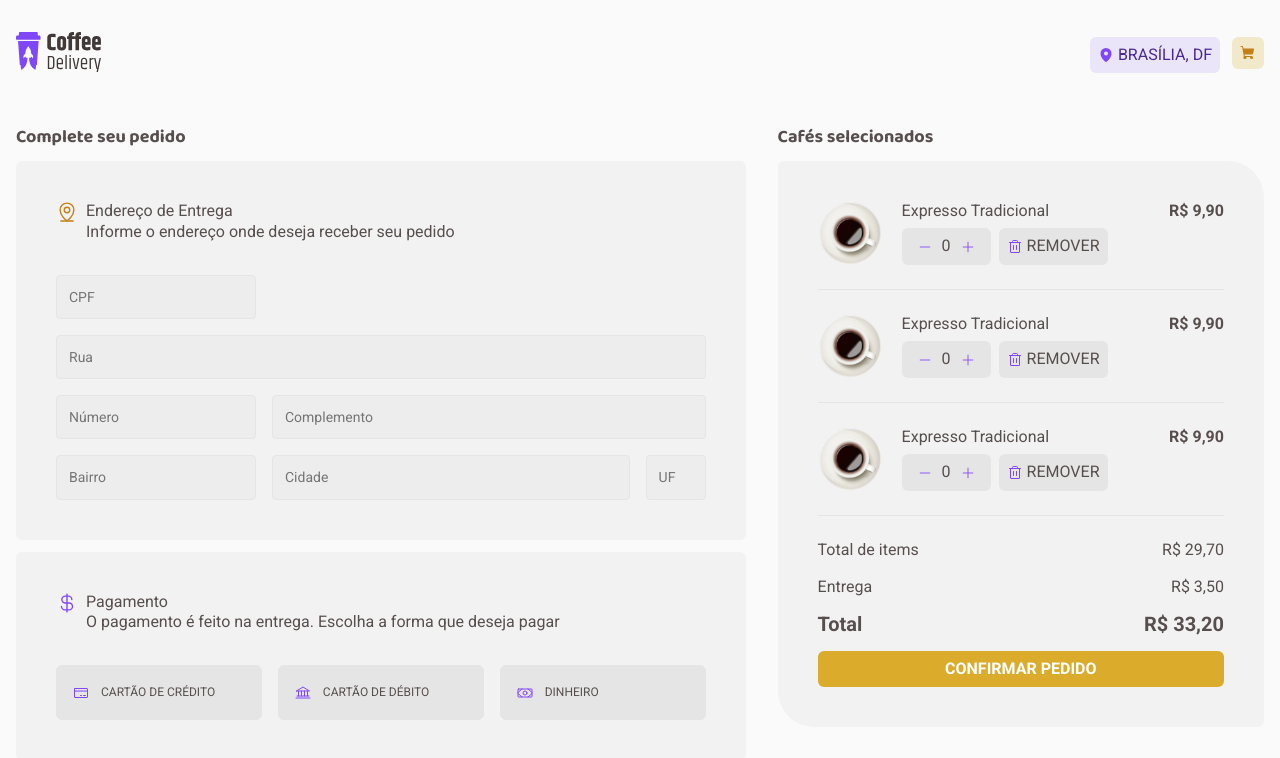
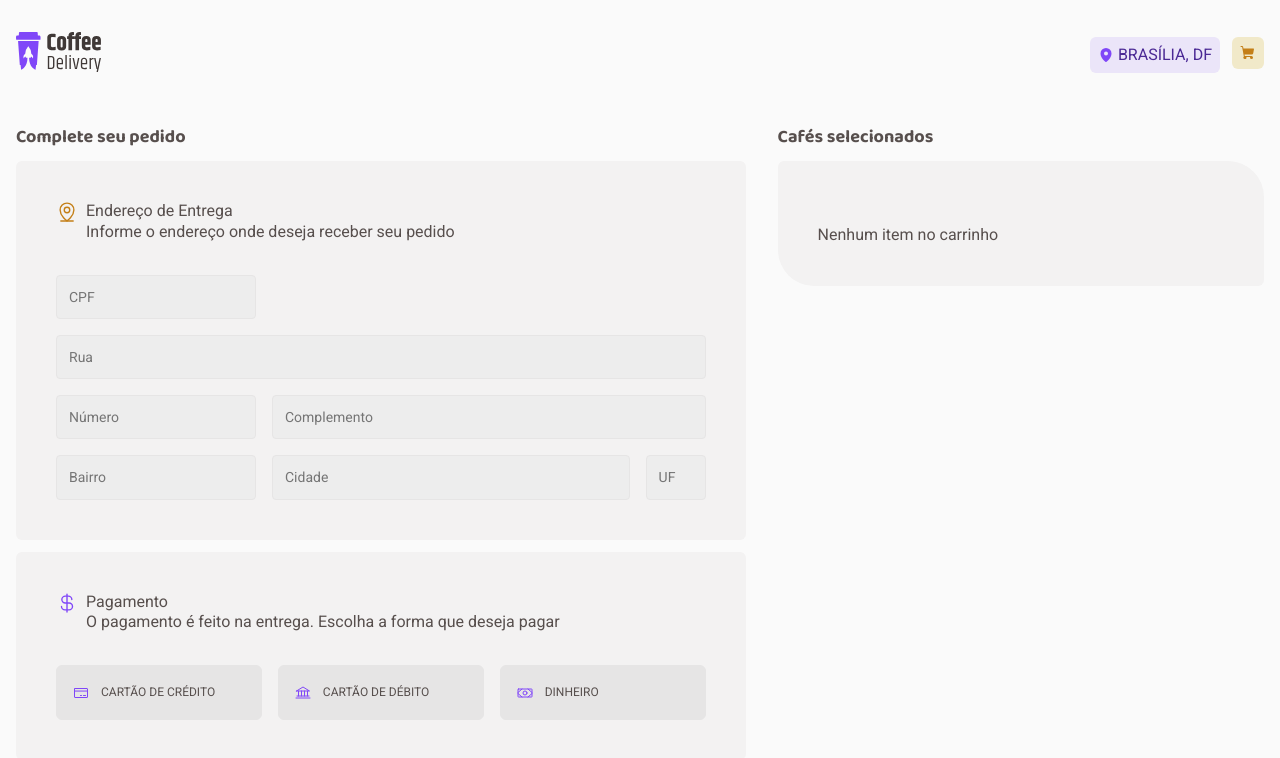
Before and after one commit to igortullio/ignite-02-challenge, a React (Vite) app: page /checkout in a window 1280 px wide. Shown: the top 758 px of the page. Built offline with nearby package versions, Linux system fonts and the light colour scheme.

Commit message:
Add lib to format currency

```diff
--- a/package.json
+++ b/package.json
@@ -9,6 +9,7 @@
     "preview": "vite preview"
   },
   "dependencies": {
+    "currency.js": "^2.0.4",
     "phosphor-react": "^1.4.1",
     "react": "^18.2.0",
     "react-dom": "^18.2.0",
--- a/src/components/Button/styles.ts
+++ b/src/components/Button/styles.ts
@@ -50,6 +50,11 @@ export const Wrapper = styled.button<WrapperProps>`
       background: ${theme.colors[hoverColor || 'yellowDark']};
     }
 
+    &:disabled {
+      cursor: not-allowed;
+      opacity: 0.5;
+    }
+
     ${fullWidth && modifiers.fullWidth()}
     ${fullHeight && modifiers.fullHeight()}
     ${!!icon && modifiers.hasIcon(theme, icon)}
--- a/src/components/Card/index.tsx
+++ b/src/components/Card/index.tsx
@@ -1,4 +1,7 @@
+import currency from 'currency.js'
 import { ShoppingCart } from 'phosphor-react'
+import { useContext, useState } from 'react'
+import { CartContext } from '../../contexts/CartContext'
 import { Button } from '../Button'
 import { Count } from '../Count'
 
@@ -20,6 +23,20 @@ export interface CardProps {
 }
 
 export function Card({ image, types, name, description, price }: CardProps) {
+  const { addItem } = useContext(CartContext)
+  const [quantity, setQuantity] = useState(0)
+
+  function handleAddItem() {
+    addItem({
+      name,
+      price,
+      quantity,
+      image,
+    })
+
+    setQuantity(0)
+  }
+
   return (
     <S.Wrapper>
       <S.Header>
@@ -40,15 +57,25 @@ export function Card({ image, types, name, description, price }: CardProps) {
 
       <S.Footer>
         <S.PriceContainer>
-          R$<S.Price>{price}</S.Price>
+          R$
+          <S.Price>
+            {currency(quantity === 0 ? price : price * quantity, {
+              symbol: '',
+              precision: 2,
+              decimal: ',',
+              separator: '.',
+            }).format()}
+          </S.Price>
         </S.PriceContainer>
 
         <S.BuyContainer>
-          <Count />
+          <Count quantity={quantity} updateQuantity={setQuantity} />
           <Button
             backgroundColor="purpleDark"
             hoverColor="purple"
             icon={{ icon: <ShoppingCart weight="fill" />, color: 'white' }}
+            disabled={quantity <= 0}
+            onClick={handleAddItem}
           />
         </S.BuyContainer>
       </S.Footer>
--- a/src/components/Card/styles.ts
+++ b/src/components/Card/styles.ts
@@ -1,8 +1,6 @@
 import styled from 'styled-components'
 
 export const Wrapper = styled.li`
-  width: 16rem;
-  height: 19.375rem;
   background-color: ${({ theme }) => theme.colors.card};
   border-radius: 6px 36px;
 
@@ -11,6 +9,7 @@ export const Wrapper = styled.li`
   align-items: center;
   justify-content: space-between;
   padding: 1.5rem;
+  gap: 1rem;
 
   text-align: center;
 `
@@ -69,10 +68,10 @@ export const Description = styled.span`
 `
 
 export const Footer = styled.footer`
-  width: 100%;
   display: flex;
+  flex-direction: column;
   align-items: center;
-  justify-content: space-between;
+  justify-content: center;
   gap: 0.25rem;
 `
 
--- a/src/components/Count/index.tsx
+++ b/src/components/Count/index.tsx
@@ -1,18 +1,20 @@
 import { Minus, Plus } from 'phosphor-react'
-import { useState } from 'react'
 import { Button } from '../Button'
 
 import * as S from './styles'
 
-export function Count() {
-  const [value, setValue] = useState(0)
+interface CountProps {
+  quantity: number
+  updateQuantity: (newValue: number) => void
+}
 
+export function Count({ quantity, updateQuantity }: CountProps) {
   function handleMinusClick() {
-    if (value > 0) setValue((state) => state - 1)
+    if (quantity > 0) updateQuantity(quantity - 1)
   }
 
   function handlePlusClick() {
-    setValue((state) => state + 1)
+    updateQuantity(quantity + 1)
   }
 
   return (
@@ -26,7 +28,7 @@ export function Count() {
         }}
         onClick={handleMinusClick}
       />
-      <S.Value>{value}</S.Value>
+      <S.Value>{quantity}</S.Value>
       <Button
         icon={{
           icon: <Plus size={14} />,
--- a/src/contexts/CartContext.tsx
+++ b/src/contexts/CartContext.tsx
@@ -10,6 +10,8 @@ export interface ItemProps {
 interface CartContextProps {
   items: ItemProps[]
   addItem: (item: ItemProps) => void
+  removeItem: (name: string) => void
+  updateQuantity: (name: string, newValue: number) => void
 }
 
 export const CartContext = createContext({} as CartContextProps)
@@ -22,11 +24,40 @@ export function CartContextProvider({ children }: CartContextProviderProps) {
   const [items, setItems] = useState<ItemProps[]>([])
 
   function addItem(item: ItemProps) {
-    setItems((state) => [...state, item])
+    setItems((state) => {
+      let itemExistsInCart = false
+
+      state.forEach((savedItem) => {
+        if (savedItem.name === item.name) {
+          savedItem.quantity += item.quantity
+          itemExistsInCart = true
+        }
+      })
+
+      return itemExistsInCart ? state : [...state, item]
+    })
+  }
+
+  function removeItem(name: string) {
+    setItems((state) => state.filter((savedItem) => savedItem.name !== name))
+  }
+
+  function updateQuantity(name: string, newValue: number) {
+    setItems((state) =>
+      state.map((savedItem) => {
+        if (savedItem.name === name) {
+          savedItem.quantity = newValue
+        }
+
+        return savedItem
+      }),
+    )
   }
 
   return (
-    <CartContext.Provider value={{ items, addItem }}>
+    <CartContext.Provider
+      value={{ items, addItem, removeItem, updateQuantity }}
+    >
       {children}
     </CartContext.Provider>
   )
--- a/src/pages/Checkout/components/Card/index.tsx
+++ b/src/pages/Checkout/components/Card/index.tsx
@@ -1,30 +1,52 @@
 import { Trash } from 'phosphor-react'
 import { Button } from '../../../../components/Button'
 import { Count } from '../../../../components/Count'
-
-import americano from '../../../../assets/images/americano.png'
+import { useContext } from 'react'
 
 import * as S from './styles'
+import { CartContext } from '../../../../contexts/CartContext'
+import currency from 'currency.js'
 
-export function Card() {
+interface CardProps {
+  name: string
+  quantity: number
+  price: number
+  image: string
+}
+
+export function Card({ name, quantity, price, image }: CardProps) {
+  const { removeItem, updateQuantity } = useContext(CartContext)
+
+  function setQuantity(newValue: number) {
+    if (newValue > 0) updateQuantity(name, newValue)
+  }
+
   return (
     <S.Wrapper>
-      <S.Image src={americano} alt="" />
+      <S.Image src={image} alt="" />
       <S.Information>
-        <S.Title>Expresso Tradicional</S.Title>
+        <S.Title>{name}</S.Title>
         <S.InformationFooter>
-          <Count />
+          <Count quantity={quantity} updateQuantity={setQuantity} />
           <Button
             icon={{ icon: <Trash size={16} />, color: 'purple' }}
             label="remover"
             backgroundColor="button"
             hoverColor="hover"
             color="text"
+            onClick={() => removeItem(name)}
           />
         </S.InformationFooter>
       </S.Information>
       <S.PriceContainer>
-        R$ <S.Price>9,90</S.Price>
+        <S.Price>
+          {currency(price * quantity, {
+            symbol: 'R$ ',
+            precision: 2,
+            decimal: ',',
+            separator: '.',
+          }).format()}
+        </S.Price>
       </S.PriceContainer>
     </S.Wrapper>
   )
--- a/src/pages/Checkout/index.tsx
+++ b/src/pages/Checkout/index.tsx
@@ -1,3 +1,4 @@
+import currency from 'currency.js'
 import {
   Bank,
   CreditCard,
@@ -5,8 +6,10 @@ import {
   MapPinLine,
   Money,
 } from 'phosphor-react'
+import { useContext } from 'react'
 import { Button } from '../../components/Button'
 import { Input } from '../../components/Input'
+import { CartContext } from '../../contexts/CartContext'
 import { Card } from './components/Card'
 import { PaymentOption } from './components/PaymentOption'
 
@@ -14,6 +17,14 @@ import * as S from './styles'
 import { PaymentOptionContainer } from './styles'
 
 export function Checkout() {
+  const { items } = useContext(CartContext)
+
+  const totalPrice = items.reduce(
+    (total, item) => total + item.price * item.quantity,
+    0,
+  )
+  const deliveryPrice = 3.5
+
   return (
     <S.Wrapper>
       <S.CheckoutInformation>
@@ -82,28 +93,55 @@ export function Checkout() {
 
       <S.Summary>
         <S.SummaryTitle>Cafés selecionados</S.SummaryTitle>
+
         <S.SummaryCard>
+          {items.length ? (
+            <>
               <S.CardList>
-            <Card />
-            <Card />
-            <Card />
+                {items.map((item) => (
+                  <Card key={item.name} {...item} />
+                ))}
               </S.CardList>
-
               <S.SummaryFooter>
                 <S.ValuesContainer>
-              <S.ValuesItem>Total de items</S.ValuesItem>
-              <S.ValuesItem>R$ 29,70</S.ValuesItem>
+                  <S.ValuesItem>Total dos items</S.ValuesItem>
+                  <S.ValuesItem>
+                    {currency(totalPrice, {
+                      symbol: 'R$ ',
+                      precision: 2,
+                      decimal: ',',
+                      separator: '.',
+                    }).format()}
+                  </S.ValuesItem>
                 </S.ValuesContainer>
                 <S.ValuesContainer>
                   <S.ValuesItem>Entrega</S.ValuesItem>
-              <S.ValuesItem>R$ 3,50</S.ValuesItem>
+                  <S.ValuesItem>
+                    {currency(deliveryPrice, {
+                      symbol: 'R$ ',
+                      precision: 2,
+                      decimal: ',',
+                      separator: '.',
+                    }).format()}
+                  </S.ValuesItem>
                 </S.ValuesContainer>
                 <S.ValuesContainer>
                   <S.ValuesTotal>Total</S.ValuesTotal>
-              <S.ValuesTotal>R$ 33,20</S.ValuesTotal>
+                  <S.ValuesTotal>
+                    {currency(totalPrice + deliveryPrice, {
+                      symbol: 'R$ ',
+                      precision: 2,
+                      decimal: ',',
+                      separator: '.',
+                    }).format()}
+                  </S.ValuesTotal>
                 </S.ValuesContainer>
                 <Button label="Confirmar pedido" fullWidth />
               </S.SummaryFooter>
+            </>
+          ) : (
+            <S.SummaryFooter>Nenhum item no carrinho</S.SummaryFooter>
+          )}
         </S.SummaryCard>
       </S.Summary>
     </S.Wrapper>
```
Also changed, not shown: 1 other file (tests, documents, lock files or other folders). Lines whose indentation alone changed are shown as unchanged.
